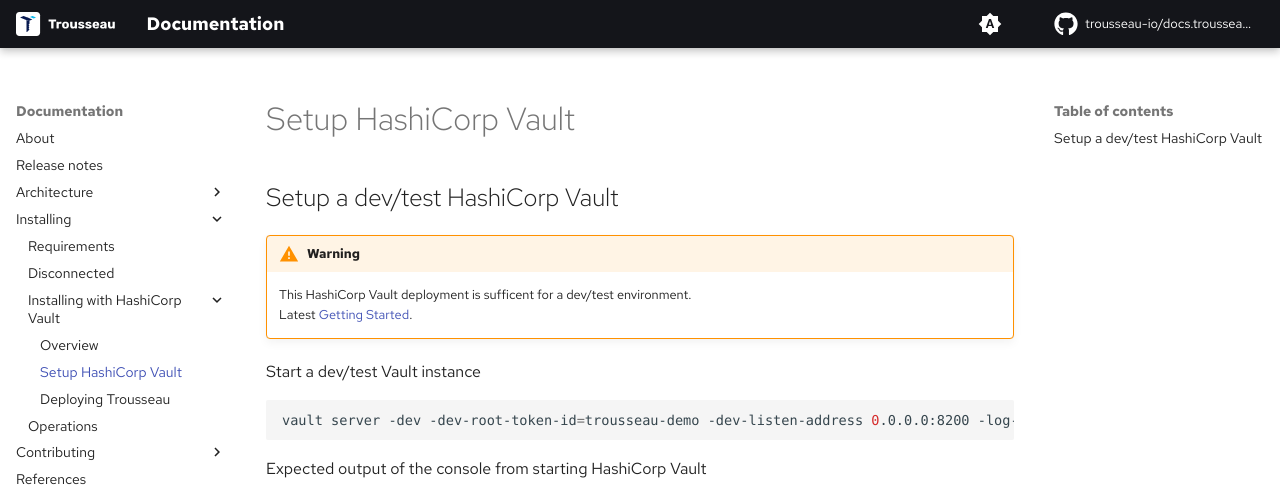
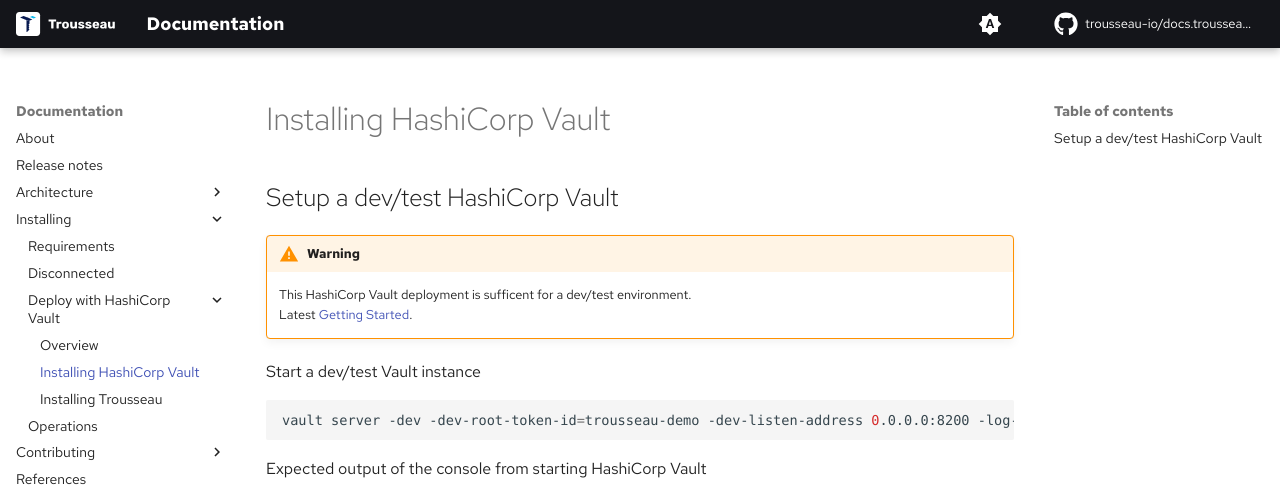
Before and after one commit to Trousseau-io/docs.trousseau.io, an MkDocs documentation site: the page built from docs/trousseau/setup-hashicorp-vault.md, in a window 1280 px wide and 900 px high. Shown: the top 496 px of the window. Built offline with MkDocs 1.6.1 and Material for MkDocs 9.7.7, drawn with Linux system fonts in a browser that asks for light colours; some web fonts are replaced; comment, search, counter and statistics services are not loaded.

Commit message:
Update mkdocs.yml

```diff
--- a/mkdocs.yml
+++ b/mkdocs.yml
@@ -103,10 +103,10 @@
   - Installing:
     - Requirements: 'trousseau/requirements.md'
     - Disconnected: 'trousseau/disconnected.md'
-    - Installing with HashiCorp Vault:
+    - Deploy with HashiCorp Vault:
       - Overview: 'trousseau/overview.md'
-      - Setup HashiCorp Vault: 'trousseau/setup-hashicorp-vault.md'
-      - Deploying Trousseau: 'trousseau/deployment.md'
+      - Installing HashiCorp Vault: 'trousseau/setup-hashicorp-vault.md'
+      - Installing Trousseau: 'trousseau/deployment.md'
     - Operations: 'trousseau/operations.md'
   - Contributing:
     - Guidelines: 'contributing.md'
```
